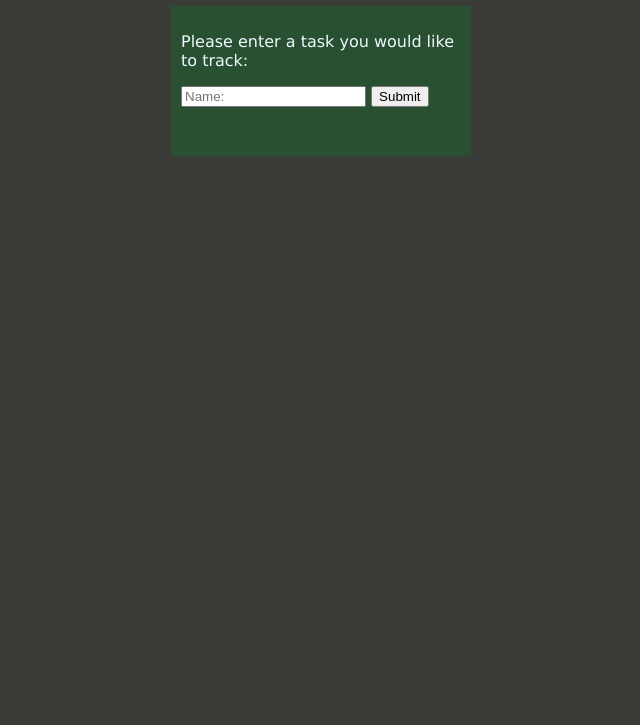
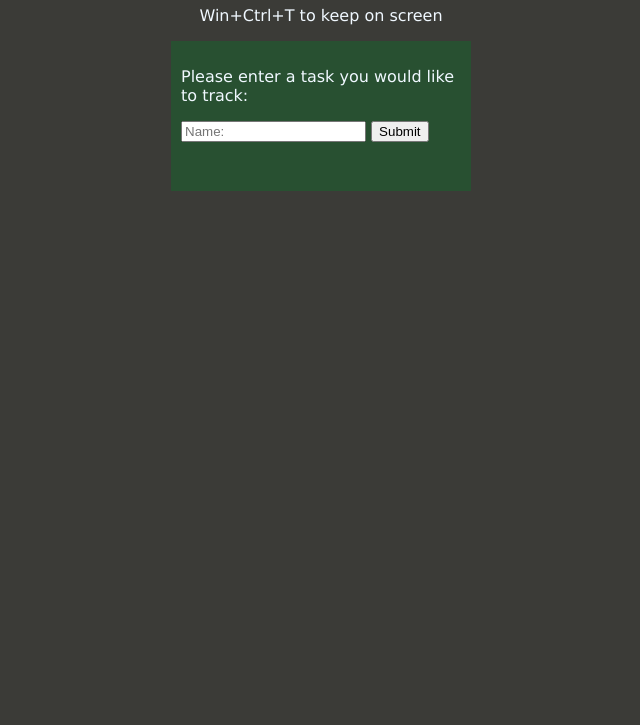
Before and after one commit to Waggle6Points/to-do-list, an Electron app: page app.html in a window 800 px wide. Shown: the part 75-800 px from the top of the page, without its empty margins (79-719 px from the left). Drawn offline with Linux system fonts and the light colour scheme.

Commit message:
Add instruction to keep to-do list on screen
Added a note to keep the to-do list on screen using Ctrl+T.

```diff
--- a/app.html
+++ b/app.html
@@ -6,6 +6,7 @@
 
   <body>
     <h1 style="text-align: center;">To-Do List</h1>
+    <p style="text-align:center;">Win+Ctrl+T to keep on screen</p>
 
     <div class="centerbox">
     <p>Please enter a task you would like to track:</p>
@@ -17,5 +18,4 @@
 
 </body>
 <script src="script.js"></script>
-
 </html>
```
